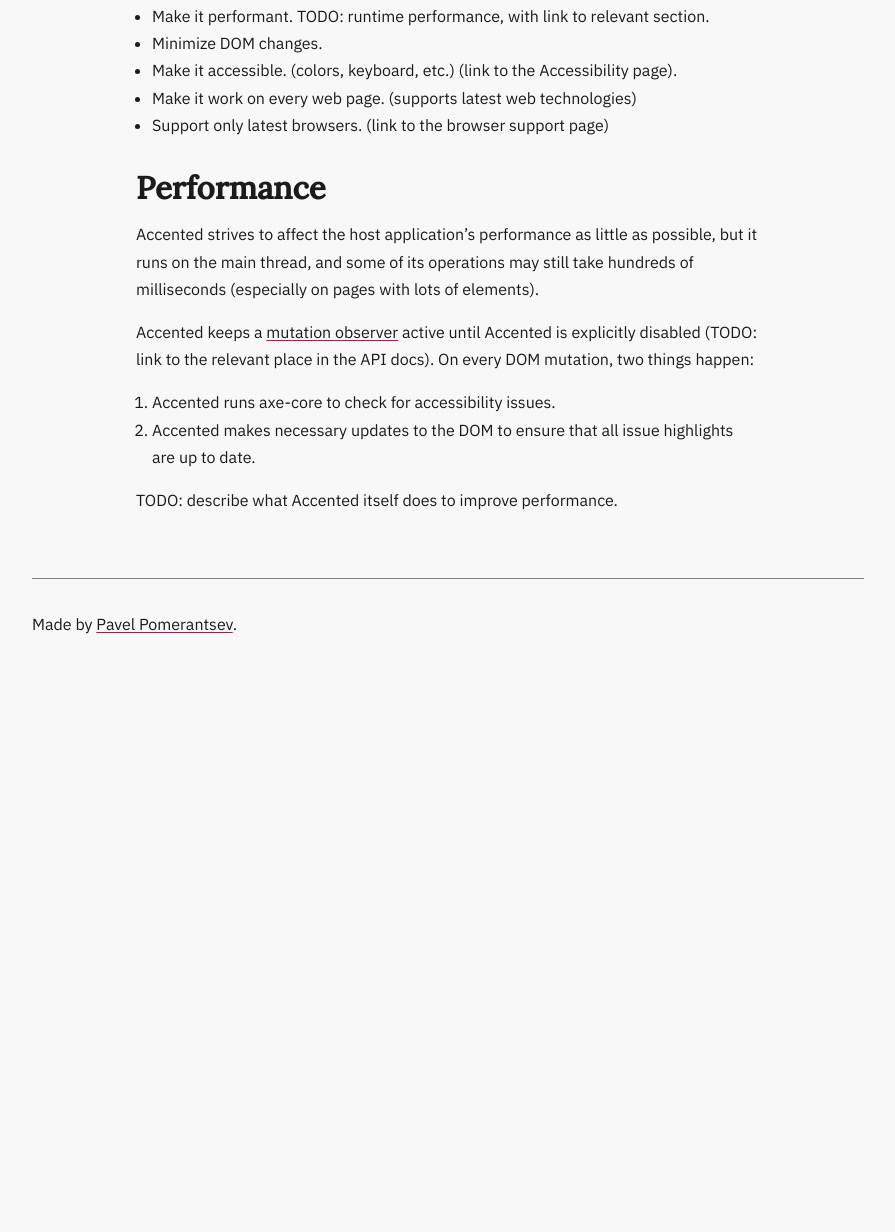
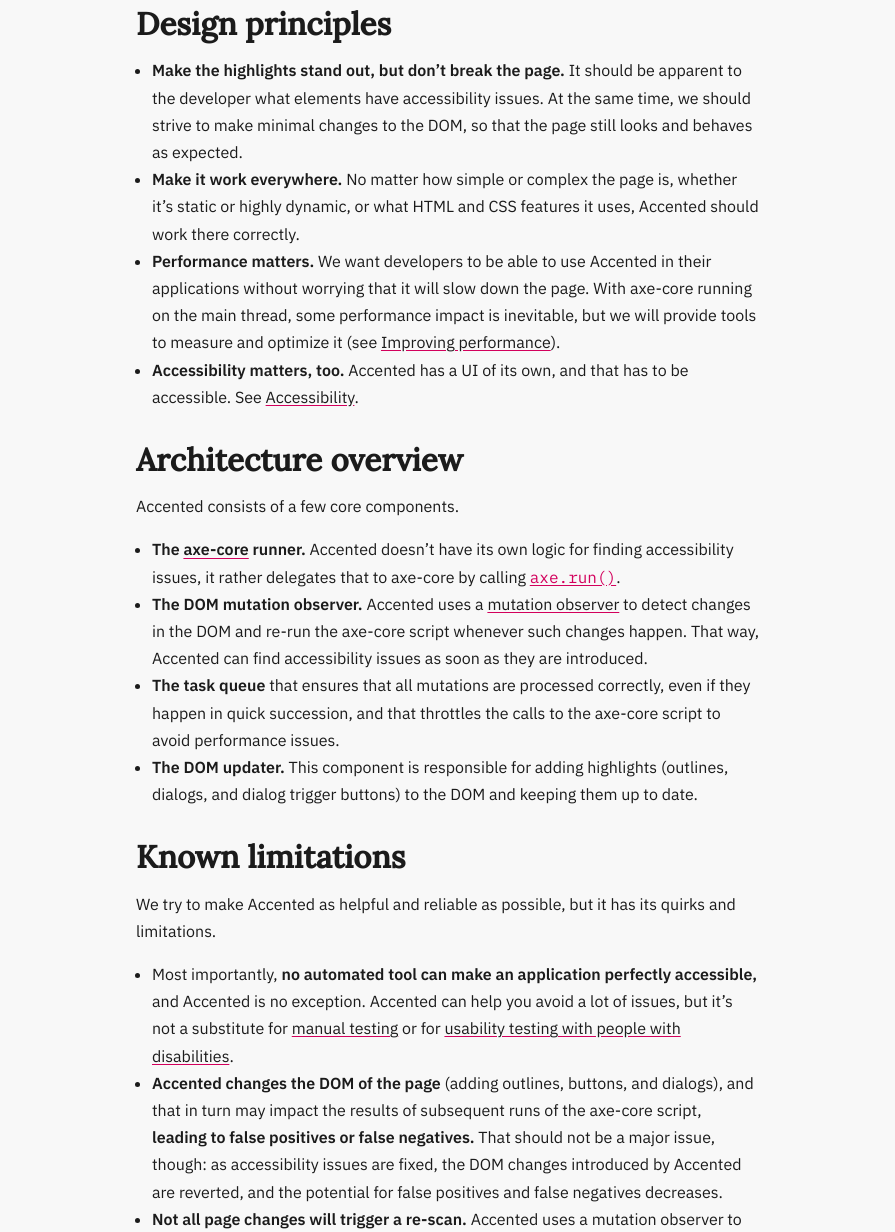
Before and after one commit to pomerantsev/accented, an Astro site in the folder packages/website/: page /how-it-works in a window 1280 px wide. Shown: the part 425-1657 px from the top of the page, without its empty margins (192-1087 px from the left). Before the commit the page ends 1095 px from the top, so only its background shows below. Built offline with nearby package versions, Linux system fonts and the light colour scheme; Astro itself is replaced by a stand-in of ours.

Commit message:
Add the How It Works content

```diff
--- a/packages/website/src/pages/api.mdx
+++ b/packages/website/src/pages/api.mdx
@@ -16,7 +16,6 @@
   - Parameters: the only parameter (optional) is `options`. See [Options](#options).
   - Returns: a `disable` function that takes no parameters. When called, disables the scanning and highlighting,
     and cleans up any changes that Accented has made to the page.
-    TODO: add link to a deeper dive that explains what changes may not be reverted (if any).
 
 ### Type exports
 
--- a/packages/website/src/pages/how-it-works.mdx
+++ b/packages/website/src/pages/how-it-works.mdx
@@ -12,27 +12,89 @@
 
 <TableOfContents />
 
-## Design principles (TODO)
+## Design principles
 
-- Make it performant. TODO: runtime performance, with link to relevant section.
-- Minimize DOM changes.
-- Make it accessible. (colors, keyboard, etc.) (link to the Accessibility page).
-- Make it work on every web page. (supports latest web technologies)
-- Support only latest browsers. (link to the browser support page)
+- **Make the highlights stand out, but don’t break the page.**
+  It should be apparent to the developer what elements have accessibility issues.
+  At the same time, we should strive to make minimal changes to the DOM,
+  so that the page still looks and behaves as expected.
+- **Make it work everywhere.**
+  No matter how simple or complex the page is,
+  whether it’s static or highly dynamic,
+  or what HTML and CSS features it uses,
+  Accented should work there correctly.
+- **Performance matters.**
+  We want developers to be able to use Accented in their applications
+  without worrying that it will slow down the page.
+  With axe-core running on the main thread, some performance impact is inevitable,
+  but we will provide tools to measure and optimize it
+  (see [Improving performance](/getting-started#improving-performance)).
+- **Accessibility matters, too.**
+  Accented has a UI of its own, and that has to be accessible.
+  See [Accessibility](/about#accessibility).
+
+## Architecture overview
+
+Accented consists of a few core components.
+
+- **The [axe-core](https://github.com/dequelabs/axe-core) runner.**
+  Accented doesn’t have its own logic for finding accessibility issues,
+  it rather delegates that to axe-core by calling [`axe.run()`](https://www.deque.com/axe/core-documentation/api-documentation/#api-name-axerun).
+- **The DOM mutation observer.**
+  Accented uses a [mutation observer](https://developer.mozilla.org/en-US/docs/Web/API/MutationObserver)
+  to detect changes in the DOM and re-run the axe-core script whenever such changes happen.
+  That way, Accented can find accessibility issues as soon as they are introduced.
+- **The task queue** that ensures that all mutations are processed correctly,
+  even if they happen in quick succession, and that throttles the calls
+  to the axe-core script to avoid performance issues.
+- **The DOM updater.**
+  This component is responsible for adding highlights
+  (outlines, dialogs, and dialog trigger buttons) to the DOM
+  and keeping them up to date.
+
+## Known limitations
+
+We try to make Accented as helpful and reliable as possible,
+but it has its quirks and limitations.
+
+- Most importantly, **no automated tool can make an application perfectly accessible,**
+  and Accented is no exception.
+  Accented can help you avoid a lot of issues, but it’s not a substitute
+  for [manual testing](https://accessibility.huit.harvard.edu/manual-testing-accessibility)
+  or for [usability testing with people with disabilities](https://www.section508.gov/test/usability-testing-with-people-with-disabilities/).
+- **Accented changes the DOM of the page** (adding outlines, buttons, and dialogs),
+  and that in turn may impact the results of subsequent runs of the axe-core script,
+  **leading to false positives or false negatives.**
+  That should not be a major issue, though: as accessibility issues are fixed,
+  the DOM changes introduced by Accented are reverted,
+  and the potential for false positives and false negatives decreases.
+- **Not all page changes will trigger a re-scan.**
+  Accented uses a mutation observer to detect changes on the page,
+  but not all changes are mutations.
+  For example, when a pseudo class is applied to an element (`:hover`, `:focus`, and so on)
+  or when the media changes (say, dark mode is enabled or disabled), the page styles may change,
+  but a scan will not be triggered.
+- **Some issue dialogs may not be easy to open.**
+  Accented adds a trigger button for each element with accessibility issues,
+  and that button opens the issue dialog.
+  There may be cases, however, when the button is hard or impossible to activate,
+  such as when the element with the issue is inside a small container with hidden overflow,
+  or when the element’s visibility depends on mouse cursor position.
+  In such cases, the issue details can be obtained [in the console](/api#output).
+- **Accented is only as good as axe-core** at accessibility testing,
+  and axe-core itself may have bugs and flag accessibility issues unreliably.
+  [Open an issue with axe-core](https://github.com/dequelabs/axe-core/issues) if you find a bug in it.
 
 ## Performance
 
 Accented strives to affect the host application’s performance
 as little as possible,
-but it runs on the main thread,
+but it still runs on the main thread,
 and some of its operations may still take hundreds of milliseconds
 (especially on pages with lots of elements).
 
-Accented keeps a [mutation observer](https://developer.mozilla.org/en-US/docs/Web/API/MutationObserver)
-active until Accented is explicitly disabled (TODO: link to the relevant place in the API docs).
-On every DOM mutation, two things happen:
+Running the axe-core script on a DOM mutation is by far the most expensive part.
 
-1. Accented runs axe-core to check for accessibility issues.
-2. Accented makes necessary updates to the DOM to ensure that all issue highlights are up to date.
+To make it as fast as possible, Accented only runs `axe.run()` on the parts of the page that changed.
 
-TODO: describe what Accented itself does to improve performance.
+Accented also [provides APIs to help users measure and tweak its performance impact](/getting-started#improving-performance).
```
